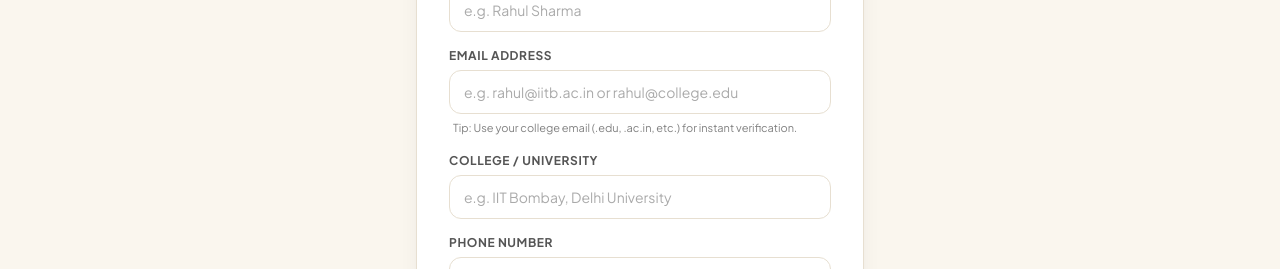
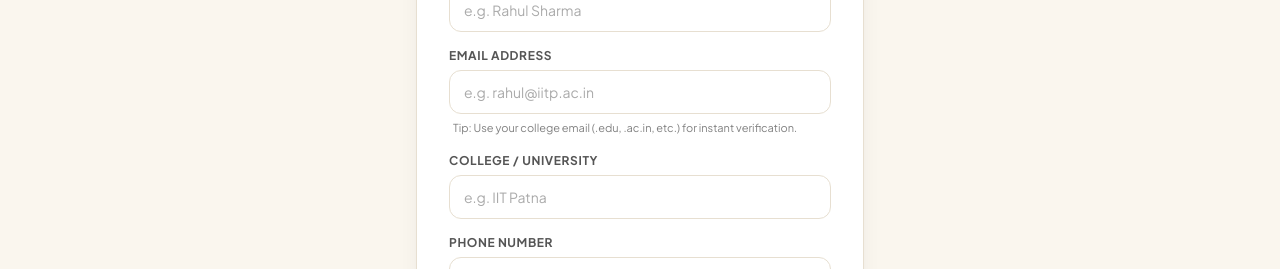
Before and after one commit to musashi-bot/campus-bookshare, a Next.js app: page /signup in a window 1280 px wide. Shown: the part 360-629 px from the top of the page. Built offline with nearby package versions, Linux system fonts and the light colour scheme; no server answers.

Commit message:
removed signup placeholder accounts

```diff
--- a/app/signup/page.tsx
+++ b/app/signup/page.tsx
@@ -142,7 +142,7 @@ export default function SignUpPage() {
             <Input
               label="Email Address"
               type="email"
-              placeholder="e.g. rahul@iitb.ac.in or rahul@college.edu"
+              placeholder="e.g. rahul@iitp.ac.in"
               value={email}
               onChange={(e) => handleEmailChange(e.target.value)}
               error={errors.email}
@@ -167,7 +167,7 @@ export default function SignUpPage() {
 
           <Input
             label="College / University"
-            placeholder="e.g. IIT Bombay, Delhi University"
+            placeholder="e.g. IIT Patna"
             value={college}
             onChange={(e) => setCollege(e.target.value)}
             error={errors.college}
```
